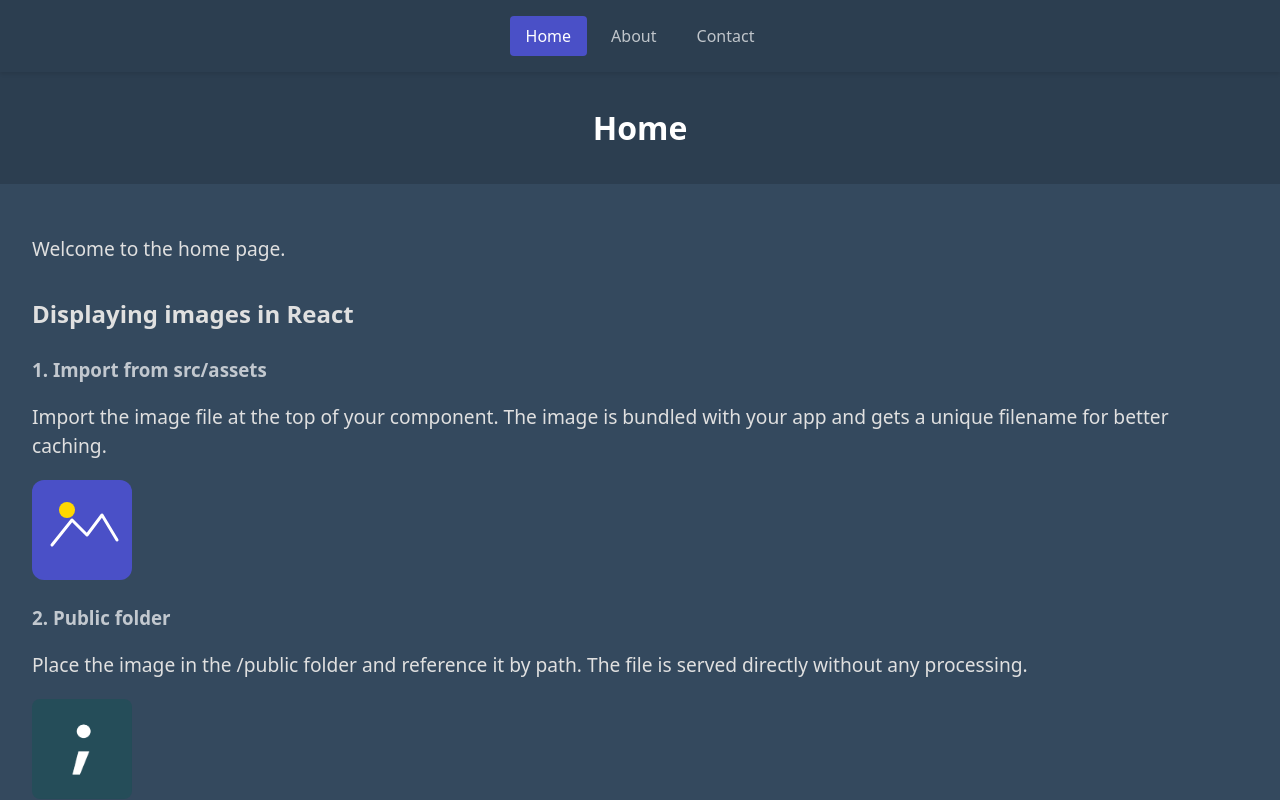
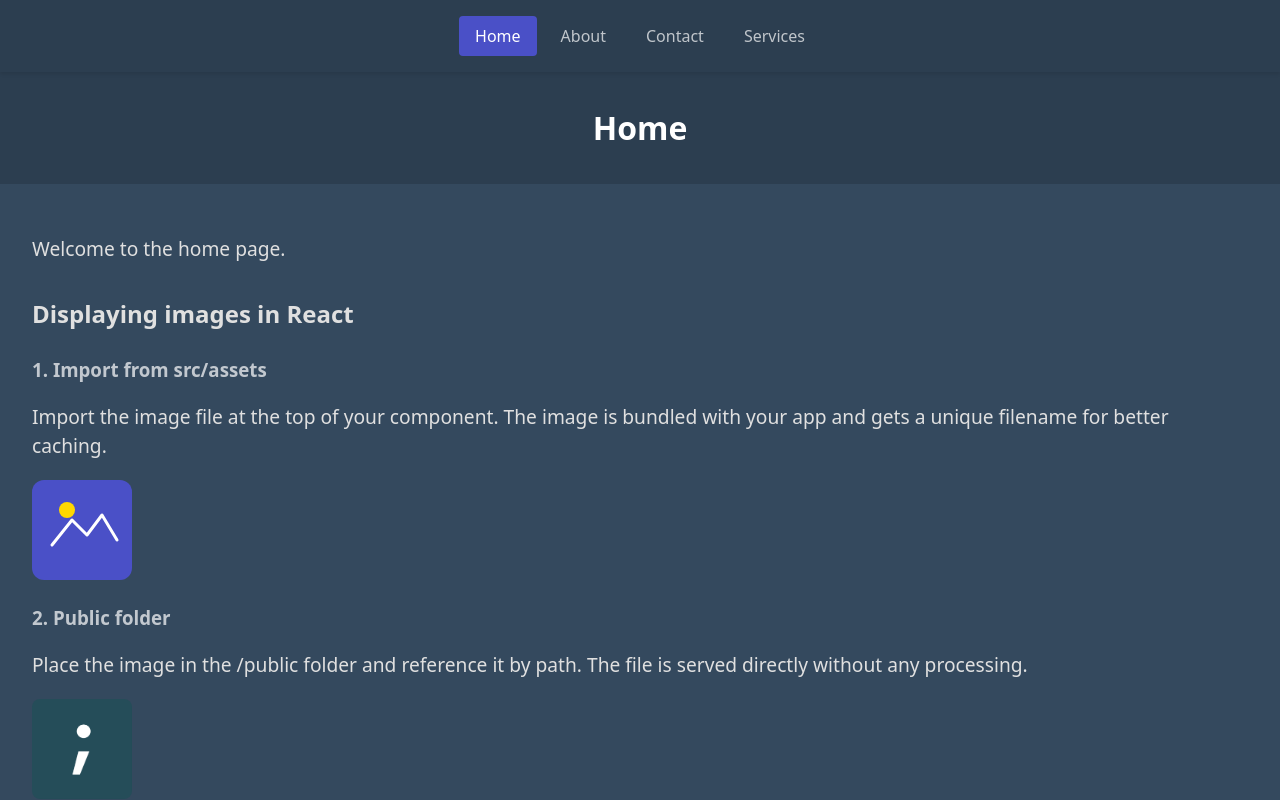
Before and after one commit to juliewboecher/customer-experience-exam, a React (Vite) app: page / in a window 1280 px wide. Shown: the top 800 px of the page. Built offline with nearby package versions, Linux system fonts and the light colour scheme.

Commit message:
Add Services link to Navbar for improved navigation

```diff
--- a/src/components/Navbar.jsx
+++ b/src/components/Navbar.jsx
@@ -6,6 +6,7 @@ export default function Navbar() {
       <NavLink to="/">Home</NavLink>
       <NavLink to="/about">About</NavLink>
       <NavLink to="/contact">Contact</NavLink>
+      <NavLink to="/services">Services</NavLink>
     </nav>
   );
 }
```
